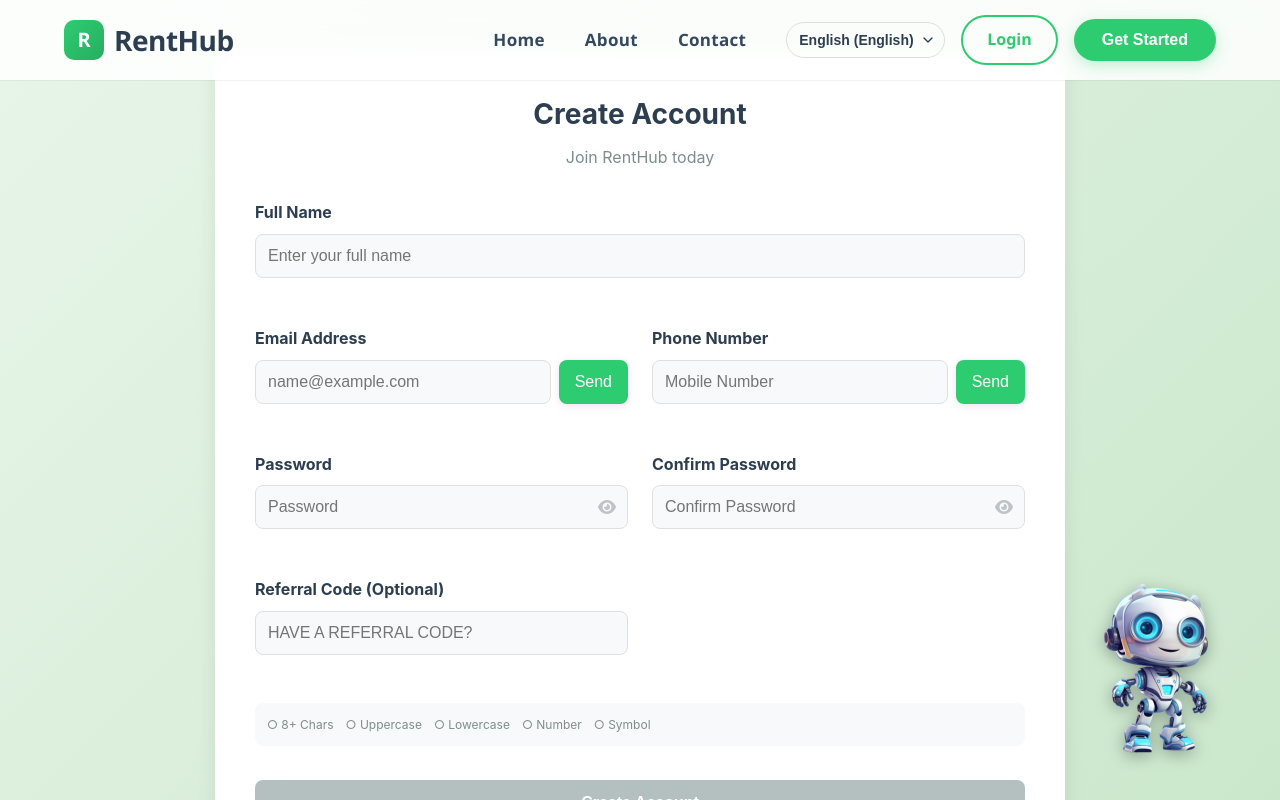
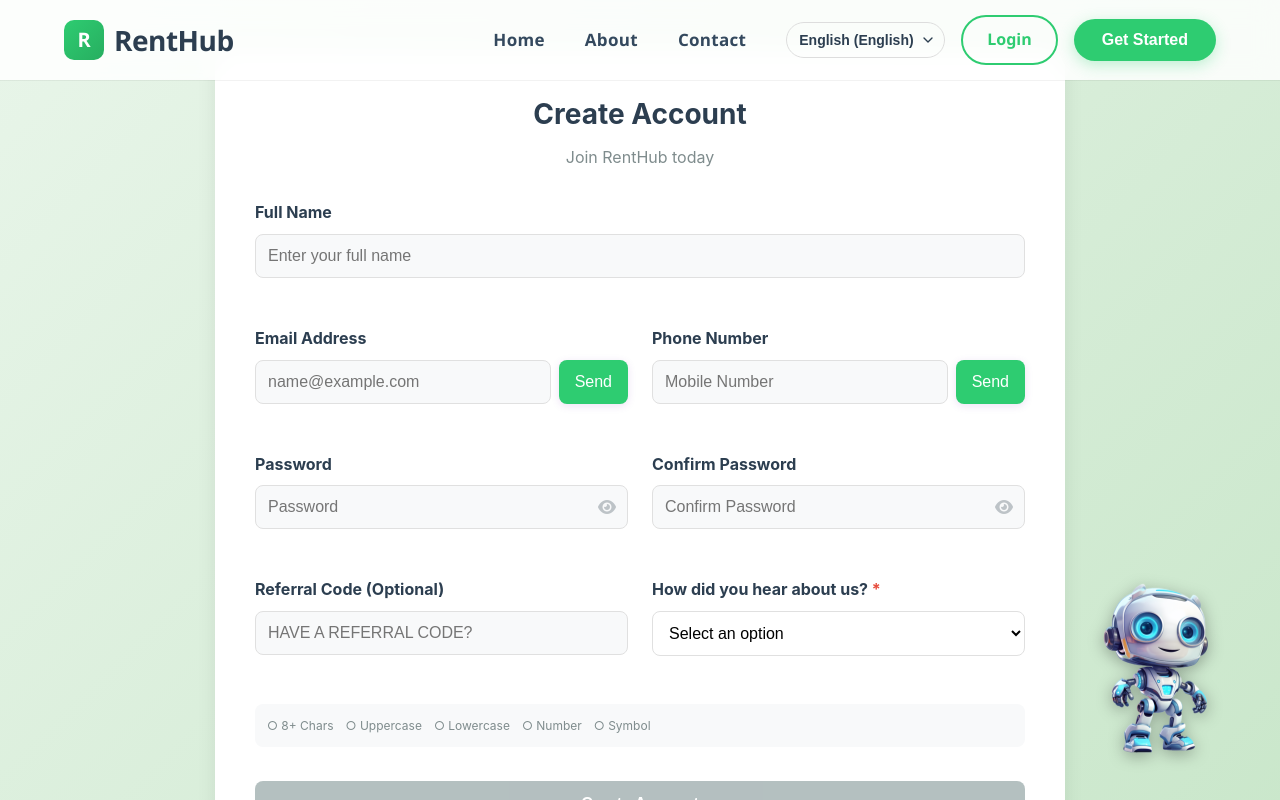
Before and after one commit to Kaushik1575/RentHubR, a React (Vite) app in the folder frontend/: page /register-user in a window 1280 px wide. Shown: the top 800 px of the page. Built offline with nearby package versions, Linux system fonts and the light colour scheme.

Commit message:
Add 'How did you hear about us?' field to registration form

```diff
--- a/frontend/src/pages/RegisterUser.jsx
+++ b/frontend/src/pages/RegisterUser.jsx
@@ -14,7 +14,9 @@ const RegisterUser = () => {
         confirmPassword: '',
         otp: '',
         mobileOtp: '',
-        referralCode: searchParams.get('ref') || ''
+        referralCode: searchParams.get('ref') || '',
+        hearAboutUs: '',
+        otherSource: ''
     });
     const [emailVerified, setEmailVerified] = useState(false);
     const [mobileVerified, setMobileVerified] = useState(false);
@@ -354,6 +356,71 @@ const RegisterUser = () => {
                         />
                     </div>
 
+                    {/* How did you hear about us? */}
+                    <div className="form-group" style={{ gridColumn: 'span 1' }}>
+                        <label htmlFor="hearAboutUs" style={{ display: 'block', marginBottom: '8px', fontWeight: '700', color: '#2c3e50', fontSize: '16px' }}>
+                            How did you hear about us? <span style={{ color: '#e74c3c' }}>*</span>
+                        </label>
+                        <select
+                            id="hearAboutUs"
+                            value={formData.hearAboutUs}
+                            onChange={handleChange}
+                            required
+                            style={{
+                                width: '100%',
+                                padding: '12px',
+                                border: '1px solid #e0e0e0',
+                                borderRadius: '8px',
+                                fontSize: '16px',
+                                fontWeight: '500',
+                                outline: 'none',
+                                backgroundColor: 'white',
+                                cursor: 'pointer'
+                            }}
+                            onFocus={(e) => e.target.style.borderColor = '#2ecc71'}
+                            onBlur={(e) => e.target.style.borderColor = '#e0e0e0'}
+                        >
+                            <option value="">Select an option</option>
+                            <option value="Google Search">🔍 Google Search</option>
+                            <option value="Social Media">📱 Social Media (Facebook / Instagram / X)</option>
+                            <option value="Friend Referral">👥 Friend / Family Referral</option>
+                            <option value="WhatsApp/Telegram">💬 WhatsApp / Telegram Group</option>
+                            <option value="Online Advertisement">📢 Advertisement (Online Ads)</option>
+                            <option value="YouTube">📺 YouTube</option>
+                            <option value="Blog/Article">📝 Blog / Article</option>
+                            <option value="Already Knew">✨ Already knew about it</option>
+                            <option value="Other">🔖 Other</option>
+                        </select>
+                    </div>
+
+                    {/* Other Source (Conditional) */}
+                    {formData.hearAboutUs === 'Other' && (
+                        <div className="form-group" style={{ gridColumn: '1 / -1' }}>
+                            <label htmlFor="otherSource" style={{ display: 'block', marginBottom: '8px', fontWeight: '700', color: '#2c3e50', fontSize: '16px' }}>
+                                Please specify <span style={{ color: '#e74c3c' }}>*</span>
+                            </label>
+                            <input
+                                type="text"
+                                id="otherSource"
+                                value={formData.otherSource}
+                                onChange={handleChange}
+                                placeholder="Tell us how you found us..."
+                                required
+                                style={{
+                                    width: '100%',
+                                    padding: '12px',
+                                    border: '1px solid #e0e0e0',
+                                    borderRadius: '8px',
+                                    fontSize: '16px',
+                                    fontWeight: '500',
+                                    outline: 'none'
+                                }}
+                                onFocus={(e) => e.target.style.borderColor = '#2ecc71'}
+                                onBlur={(e) => e.target.style.borderColor = '#e0e0e0'}
+                            />
+                        </div>
+                    )}
+
                     {/* Password Rules - Compact Horizontal */}
                     <div style={{ gridColumn: '1 / -1', background: '#f8f9fa', padding: '12px', borderRadius: '8px', display: 'flex', flexWrap: 'wrap', gap: '12px', fontSize: '12px', color: '#7f8c8d' }}>
                         <span style={{ color: passwordChecks.length ? '#27ae60' : 'inherit', display: 'flex', alignItems: 'center', gap: '4px' }}>
```
